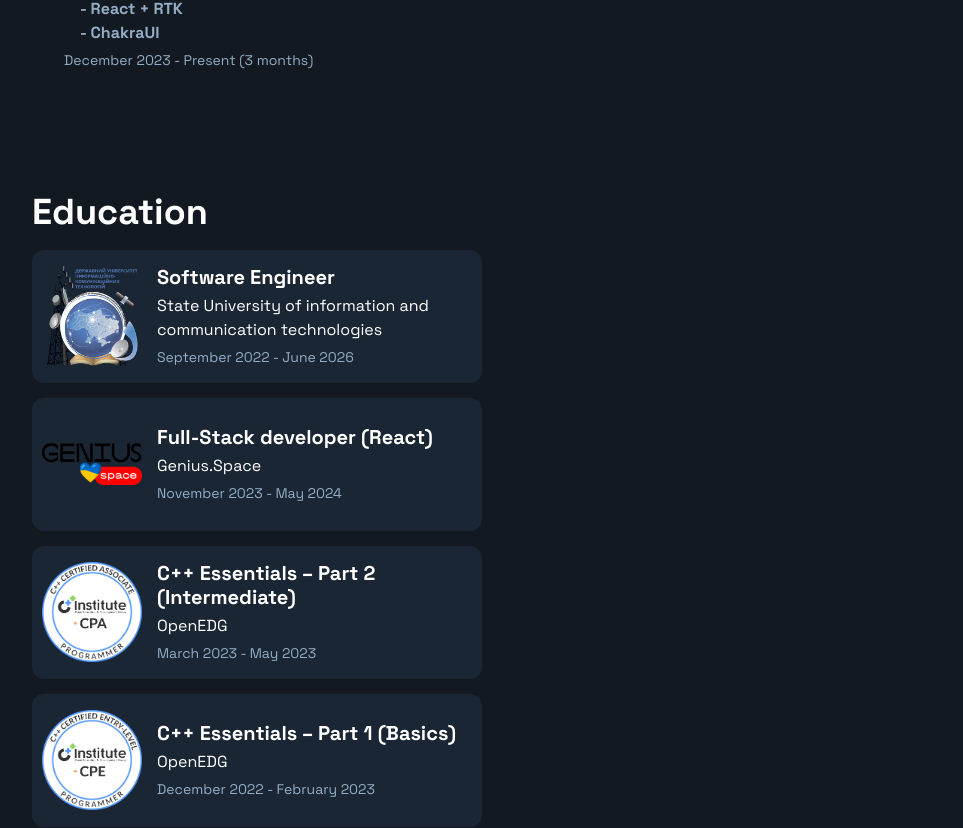
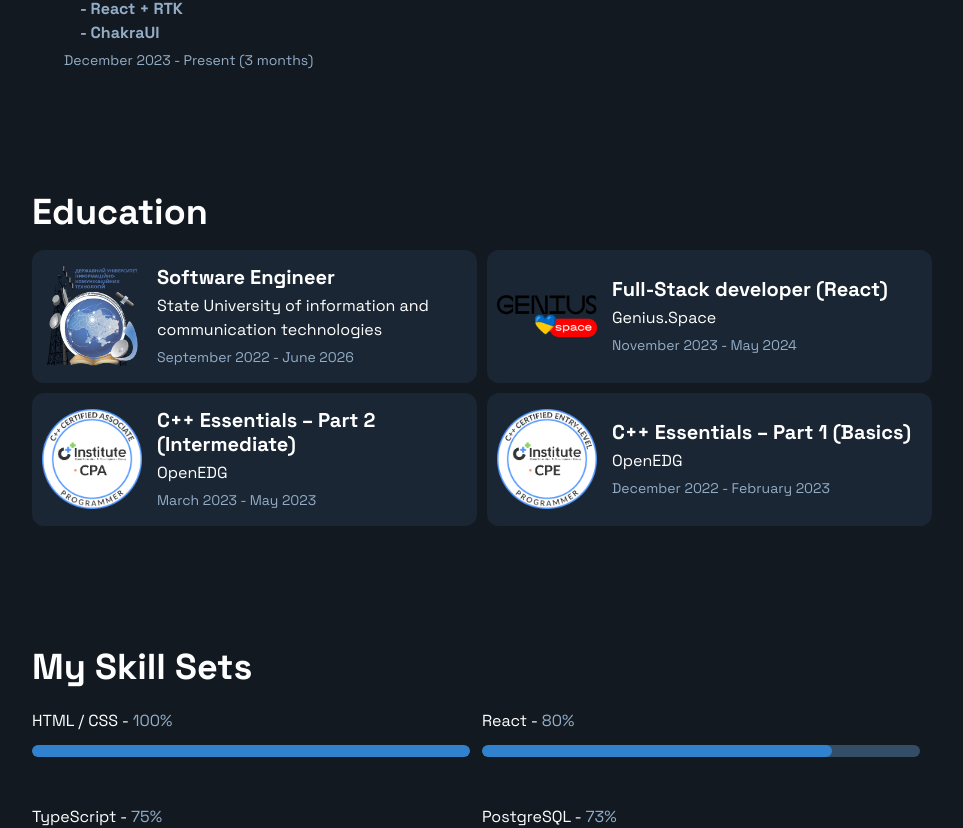
Before and after one commit to DenysHarkavenko/harkavenko_dev, a React (Vite) app: page / in a window 1280 px wide. Shown: the part 1634-2462 px from the top of the page, without its empty margins (158-1121 px from the left). Built offline with nearby package versions, Linux system fonts and the light colour scheme.

Commit message:
fix no-full size education card

```diff
--- a/src/components/Main/Modules/EducationItem.tsx
+++ b/src/components/Main/Modules/EducationItem.tsx
@@ -8,8 +8,9 @@ const EducationItem: React.FC<Education> = ({
 	link,
 }) => {
 	return (
-    <Box maxW='450px'>
+		<Box maxW='445px' w='100%'>
 			<Link
+				w='100%'
 				_hover={{
 					textDecoration: 'none',
 				}}
@@ -17,18 +18,16 @@ const EducationItem: React.FC<Education> = ({
 				target='_blank'
 			>
 				<Flex
-          mt='15px'
 					bg='#1A2633'
-          maxW='450px'
+					w='100%'
 					minH='133px'
 					direction={['column', 'row', 'row', 'row', 'row']}
 					borderRadius='12px'
 					p='15px 10px'
 					align='center'
 					justify={['space-between', null, 'unset', null, null]}
-          m={['15px auto', null, '15px 0', null, null]}
 					_hover={{
-            transform: 'scale(103%)',
+						transform: 'scale(102%)',
 					}}
 					transition='0.2s all linear'
 				>
--- a/src/components/Main/Sections/Education.tsx
+++ b/src/components/Main/Sections/Education.tsx
@@ -1,14 +1,24 @@
-import { Box, Heading } from '@chakra-ui/react'
+import { Box, Flex, Heading } from '@chakra-ui/react'
 import { education } from '../../../data/education'
 import EducationItem from '../Modules/EducationItem'
 
 const Education: React.FC = () => {
 	return (
-    <Box p='60px 40px' textAlign={['center', null, 'unset', null, null]} id='Education'>
-      <Heading>Education</Heading>
+		<Box
+			p='60px 40px'
+			textAlign={['center', null, 'unset', null, null]}
+			id='Education'
+		>
+			<Heading mb='15px'>Education</Heading>
+			<Flex
+				flexWrap='wrap'
+				gap='10px'
+				justify={['center', null, 'space-between', null, null]}
+			>
 				{education.map((item, index) => (
 					<EducationItem key={index} {...item} />
 				))}
+			</Flex>
 		</Box>
 	)
 }
```
Lines whose indentation alone changed are shown as unchanged.
